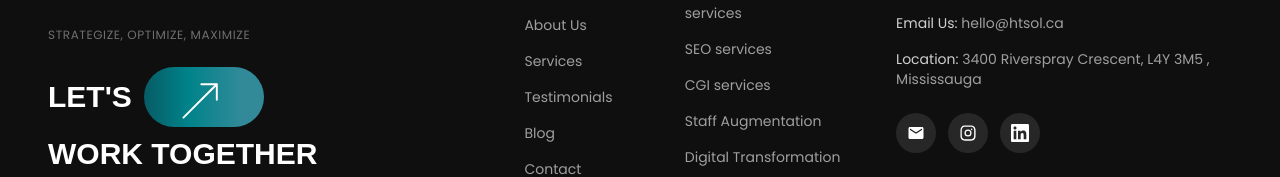
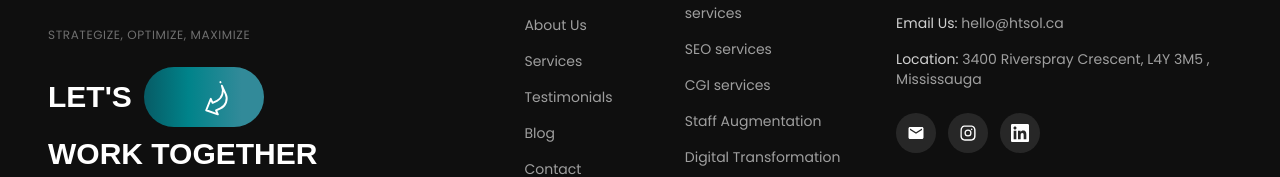
Before and after one commit to faseeh-htsols/htsols, a Next.js app: page / in a window 1280 px wide. Shown: the part 7899-8076 px from the top of the page. Built offline with nearby package versions, Linux system fonts and the light colour scheme; a web font is replaced by a local one.

Commit message:
trello changes

```diff
--- a/src/components/layout/Footer.tsx
+++ b/src/components/layout/Footer.tsx
@@ -60,7 +60,7 @@ export const Footer: React.FC = () => {
                       className="rounded-full w-[120px] h-[60px] bg-[linear-gradient(90deg,#075B65_0%,#00838A_37.02%,#328A99_81.25%)] flex items-center justify-center"
                     >
                       <LottiePlayer
-                        src={"/up-right-arrow-white.json"} // e.g. "/search_17569494_edited.json"
+                        src={"/up-right-arrow.json"} // e.g. "/search_17569494_edited.json"
                         loop={true}
                         autoplay={true}
                         className="w-[60px] h-[60px]"
--- a/src/views/cgi/banner.tsx
+++ b/src/views/cgi/banner.tsx
@@ -59,9 +59,9 @@ const Banner = () => {
           <Button href="/">View PitchDeck</Button>
         </div>
       </Container>
-      <div className="absolute left-1/2 -translate-x-1/2 bottom-3 lg:bottom-12">
+      <div className="absolute left-1/2 -translate-x-1/2 -bottom-3 lg:-bottom-3 3xl:bottom-12">
         <video
-          className="w-[290px] bg-transparent z-1 relative h-[200px] object-contain"
+          className="lg:w-[200px] xl:w-[290px] bg-transparent z-1 relative h-[200px] object-center object-contain"
           webkit-playsinline="true"
           playsInline
           autoPlay
--- a/src/views/cgi/main.tsx
+++ b/src/views/cgi/main.tsx
@@ -24,7 +24,7 @@ const CgiMain = () => {
       <RecentlyDoneProjects />
       <OfferingsCarousel3D />
       <About />
-      <CgiIdeasSection />
+      {/* <CgiIdeasSection /> */}
       <InnovativeProblem />
       <TheWayWeWork />
       <TestimonialCarousel />
```
Also changed, not shown: public/up-right-arrow.json (added, +1 -0 lines).
